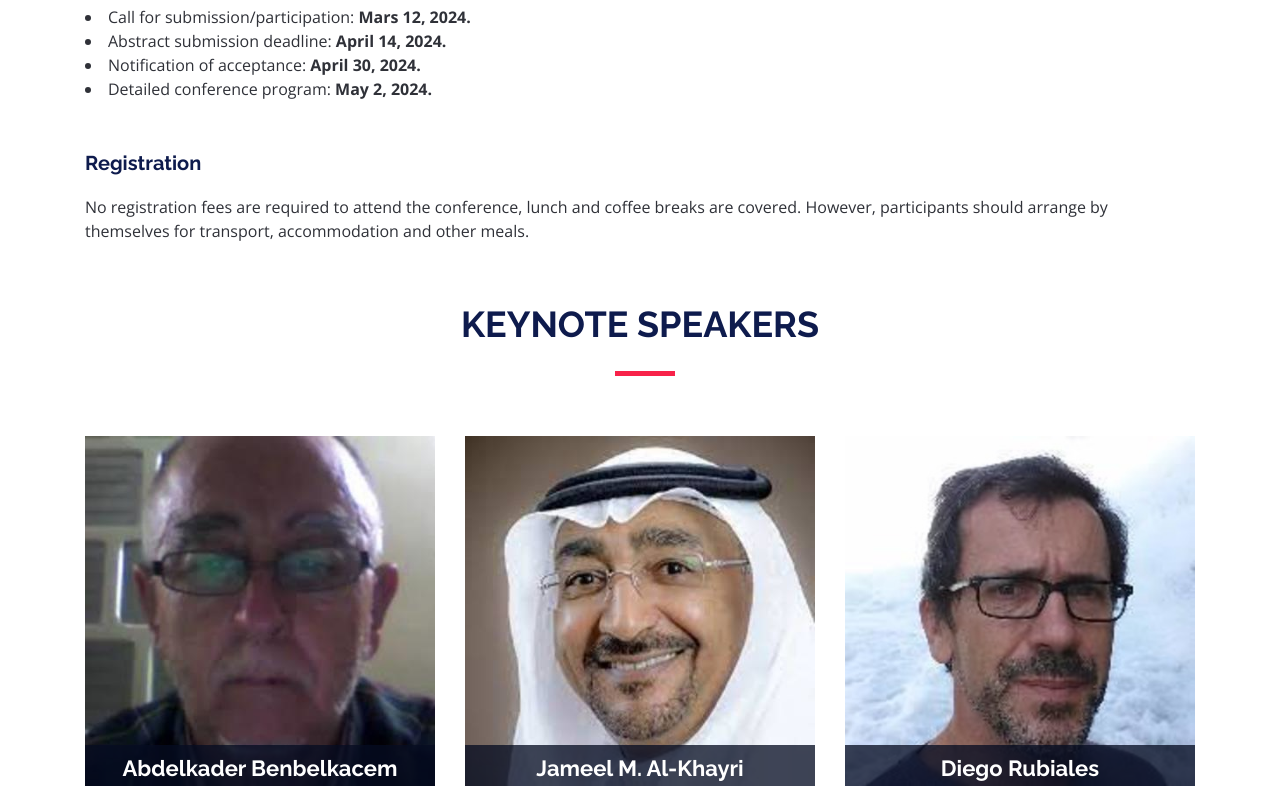
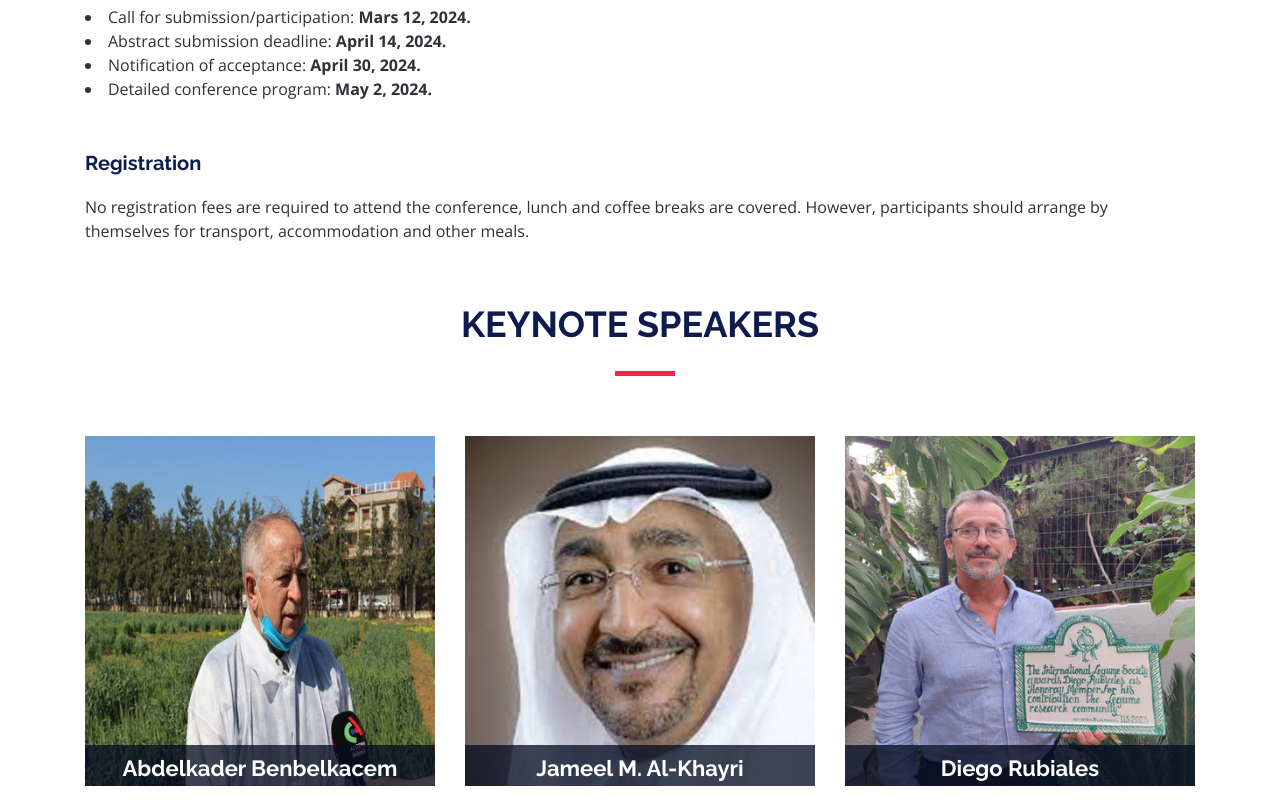
Before and after one commit to FCPBB/FCPBB.github.io, a plain HTML site: page index.html in a window 1280 px wide. Shown: the part 2965-3765 px from the top of the page. Drawn offline with nearby package versions, Linux system fonts and the light colour scheme.

Commit message:
picture modification

```diff
--- a/index.html
+++ b/index.html
@@ -339,7 +339,7 @@
         <div class="row">
           <div class="col-lg-4 col-md-6">
             <div class="speaker">
-              <img src="img/speakers/belkacem.jpeg" alt="Abdelkader Benbelkacem" class="img-fluid">
+              <img src="img/speakers/belkacem.jpg" alt="Abdelkader Benbelkacem" class="img-fluid">
               <div class="details">
                 <h3>Abdelkader Benbelkacem</h3>
                 <div class="social">
@@ -361,7 +361,7 @@
           </div>
           <div class="col-lg-4 col-md-6">
             <div class="speaker">
-              <img src="img/speakers/diego.jpeg" alt="Diego-Rubiales" class="img-fluid">
+              <img src="img/speakers/diego.jpg" alt="Diego-Rubiales" class="img-fluid">
               <div class="details">
                 <h3>Diego Rubiales</h3>
                 <div class="social">
```
Also changed, not shown: img/speakers/belkacem.jpeg (deleted), img/speakers/belkacem.jpg (added), img/speakers/diego.jpeg (deleted), img/speakers/diego.jpg (added).
